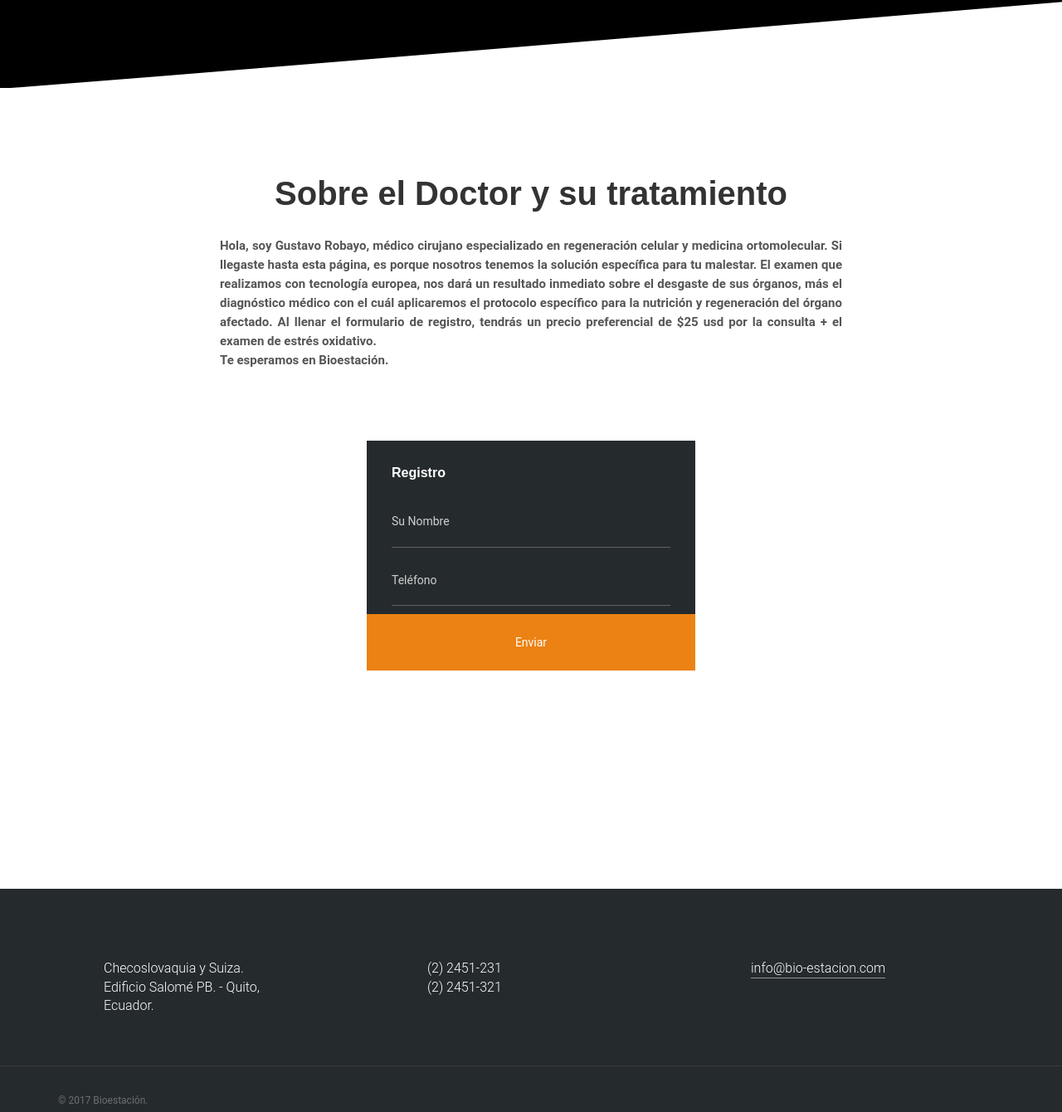
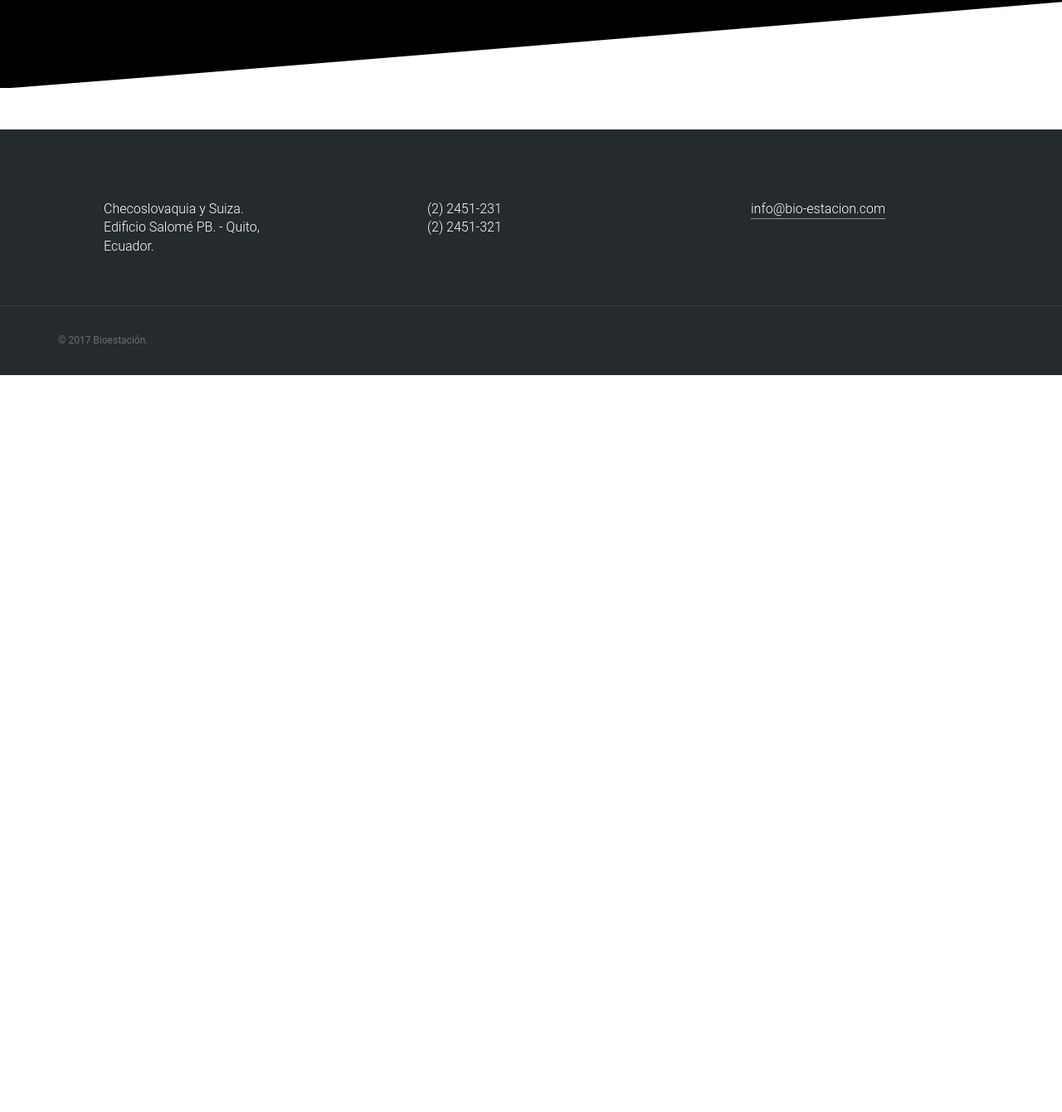
Before and after one commit to dabor238/Tisha, a plain HTML site: page index.html in a window 1280 px wide. Shown: the part 594-1934 px from the top of the page at 83% size. After the commit the page ends 1046 px from the top, so only its background shows below. Drawn offline with nearby package versions, Linux system fonts and the light colour scheme; a script that the page names is missing; a web font is replaced by a local one.

Commit message:
sin texto

```diff
--- a/index.html
+++ b/index.html
@@ -2,7 +2,9 @@
 <!--[if lt IE 7]> <html class="no-js ie6" lang="en"> <![endif]-->
 <!--[if IE 7]>    <html class="no-js ie7" lang="en"> <![endif]-->
 <!--[if IE 8]>    <html class="no-js ie8" lang="en"> <![endif]-->
-<!--[if gt IE 8]><!--> <html class="no-js" lang="en"> <!--<![endif]-->
+<!--[if gt IE 8]><!-->
+<html class="no-js" lang="en">
+ <!--<![endif]-->
 
 <head>
 	<title>Bioestación</title>
@@ -29,7 +31,6 @@
 
 	<!-- / google font -->
 	<!--<link href="https://fonts.googleapis.com/css?family=Raleway-300,300i,400,400i,700,700i-Roboto-300,300i,400,400i,700,700i&subset=cyrillic-ext.css" tppabs="https://fonts.googleapis.com/css?family=Raleway:300,300i,400,400i,700,700i|Roboto:300,300i,400,400i,700,700i&subset=cyrillic-ext" rel="stylesheet">-->
-
 	<!-- Load jQuery
 	================================================== -->
 	<script src="https://ajax.googleapis.com/ajax/libs/jquery/3.1.1/jquery.min.js"></script>
@@ -159,17 +160,16 @@
 			</div>
 		</section>-->
 		<!-- end section -->
-
-			 <section class="section" style="padding-top:60px!important;">
+		<!--<section class="section" style="padding-top:60px!important;">
 			<div class="container">
 				<div class="section-heading section-heading--center  hidden-md hidden-lg">
 					<h2 class="title h1">Sobre el Doctor y su tratamiento</h2>
 				</div>
 
 				<div class="row">
-						 <!--<div class="col-xs-12 col-sm-4 col-lg-3 col-sm-push-8 col-lg-push-9">
+					<div class="col-xs-12 col-sm-4 col-lg-3 col-sm-push-8 col-lg-push-9">
 			   <img class="img-responsive center-block" src="img/img_2.png" alt="demo">
-				</div>-->
+		   </div>
 					<div class="col-lg-2 col-xs-1 col-sm-1"></div>
 					<div class="col-lg-8 col-xs-10 col-sm-10">
 						<div class="col-md-MB-30">
@@ -198,36 +198,36 @@
 					<div class="col-lg-2 col-xs-1 col-sm-1"></div>
 				</div>
 			</div>
-			 </section>
+		</section>-->
 		<!--formulario 2-->
-			<section>
+		<!--<section>
 			<div class="row start-screen start-screen--static-bg start-screen--static-bg--style-1" style="height: 50vh!important;margin-left: 1px!important;margin-right:1px!important;">
 				<div class="col-md-4"></div>
 				<div class="col-md-4 col-xs-12 col-sm-12">
 					<form class="formularioDiv">
 						<div class="text">
 							<h4 class="heading">Registro</h4>
-								<!--<p>
+							<p>
 					Al llenar el formulario tendrás el 20% de descuento en tu examen de diagnóstico.<br/> Costo Final Del Examen: $25 USD<br/>
-					</p>-->
+				</p>
 						</div>
 						<label class="input-wrp">
 							<input type="text" placeholder="Su Nombre" id="txtNombre2" />
 							<i class="fontello-user"></i>
 						</label>
-							<!--<label class="input-wrp">
+						<label class="input-wrp">
 				<input type="text" placeholder="Correo electrónico" id="txtMail" />
 				<i class="fontello-mail"></i>
-				</label>-->
+			</label>
 						<label class="input-wrp">
 							<input type="number" placeholder="Teléfono" id="txtTelefono2" />
 							<i class="fontello-mobile"></i>
 						</label>
-							<!--<label class="input-wrp">
+						<label class="input-wrp">
 				<input type="text" placeholder="Sus síntomas" id="txt" />
 				<i class="fontello-comment"></i>
-				</label>-->
-							<!--<p class="note">*Nota: Bundle ends in two weeks from now.</p>-->
+			</label>
+						<p class="note">*Nota: Bundle ends in two weeks from now.</p>
 
 						<div class="btn btn-wrp">
 							<button class="enviando cambiarTxt" onclick="goog_report_conversion('http://bio-estacion.com/medicina-orthomolecular/')" type="submit" role="button" id="btnEnviar2">Enviar</button>
@@ -243,7 +243,7 @@
 				<div class="col-md-4"></div>
 			</div>
 
-			</section>
+		</section>-->
 		<!--fin formulario 2-->
 		<!-- start section -->
 		<a id="spy-about" class="ancor"></a>
```
Lines whose indentation alone changed are shown as unchanged.
